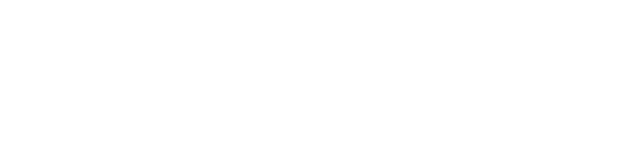
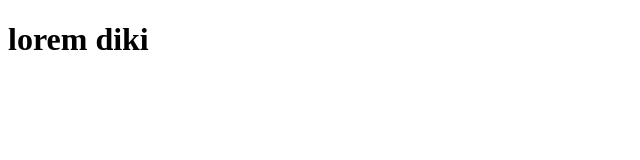
Before and after one commit to Aldyfaisal80/git-prot-prot-brench, a plain HTML site: page contact.html in a window 1280 px wide. Shown: the whole page, without its empty margins (0-640 px from the left). Drawn offline with Linux system fonts and the light colour scheme.

Commit message:
dev(contact): add new text

```diff
--- a/contact.html
+++ b/contact.html
@@ -6,6 +6,6 @@
     <title>Contact</title>
 </head>
 <body>
-
+    <h1>lorem diki</h1>
 </body>
 </html>
```
